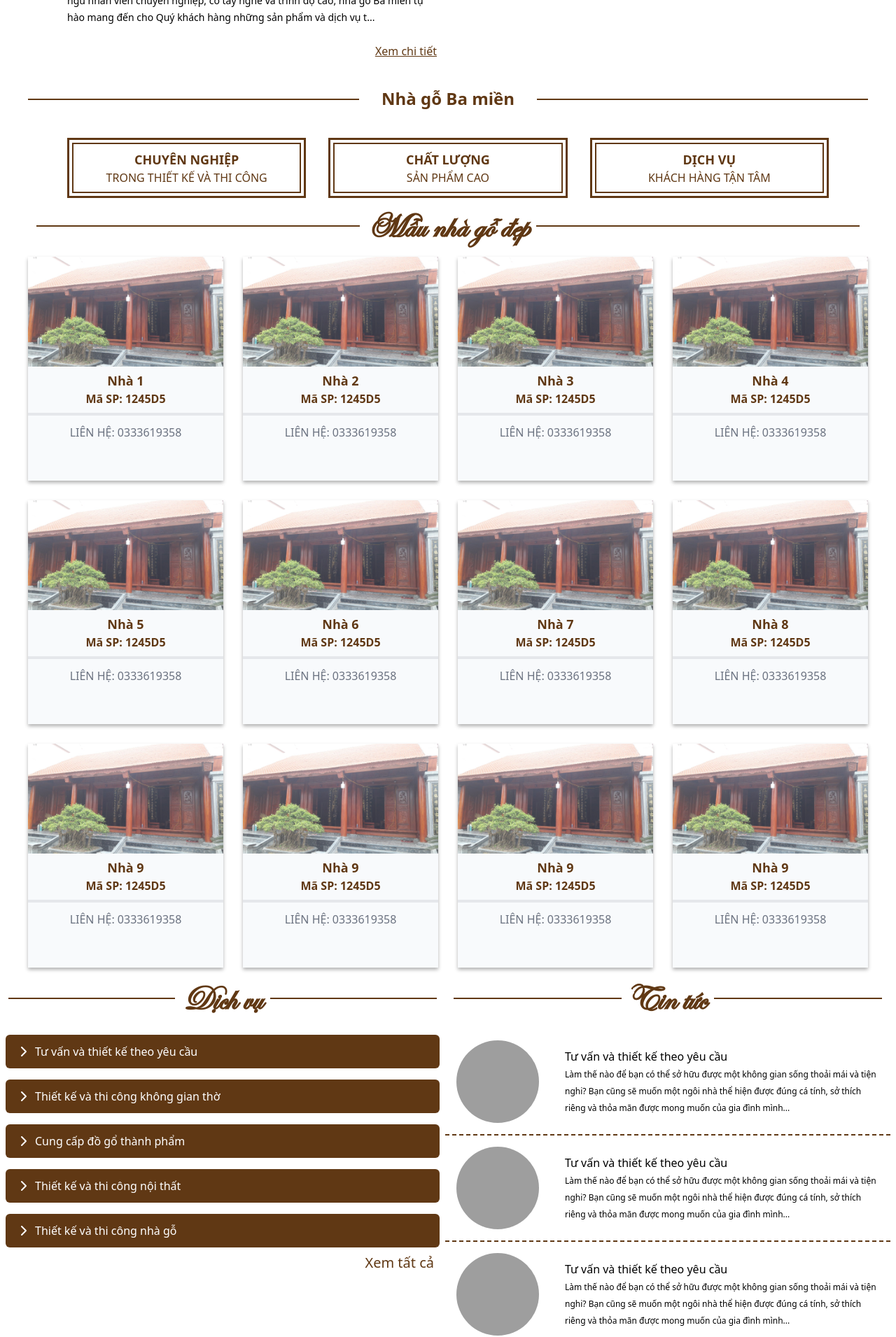
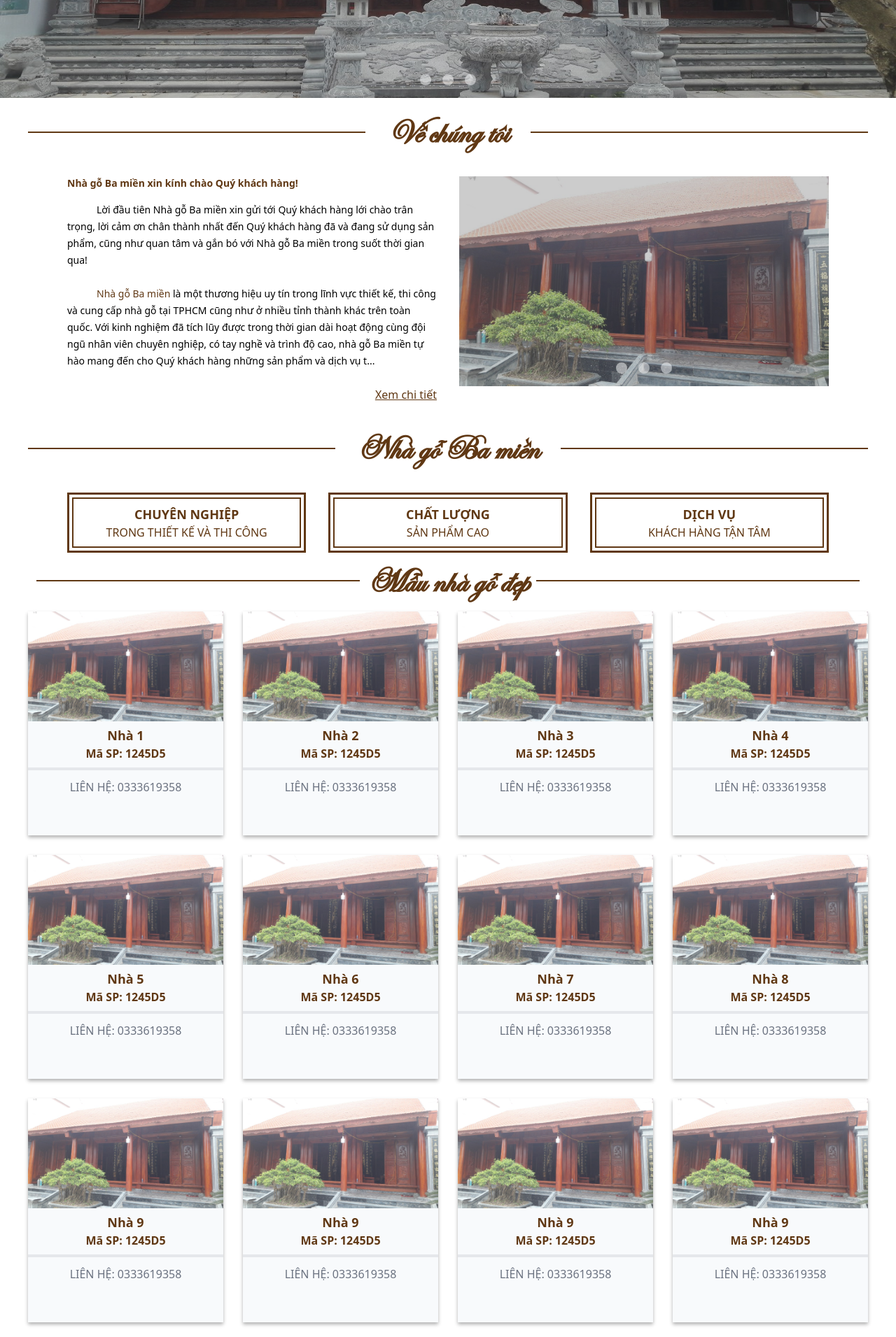
Before and after one commit to liemdang260/nhago3mien, a Next.js app in the folder client/: page / in a window 1280 px wide. Shown: the part 620-2531 px from the top of the page at 70% size. Built offline with nearby package versions, Linux system fonts and the light colour scheme; grey boxes are pictures that could not be loaded.

Commit message:
Fix: banner height

```diff
--- a/client/components/common/gridLayoutMauNha.jsx
+++ b/client/components/common/gridLayoutMauNha.jsx
@@ -3,7 +3,7 @@ import mauHinhAnh from "../../public/nhago.jpg";
 import Title from "components/home/Title";
 
 const GridLayoutMauNha = () => {
-  const Item = ({params}) => {
+  const Item = ({ params }) => {
     return (
       <>
         <div
@@ -18,8 +18,8 @@ const GridLayoutMauNha = () => {
           >
             <ItemHover />
             <div className="absolute w-full flex justify-center">
-              <div class="w-16 overflow-hidden inline-block">
-                <div class=" h-3 w-3 bg-primary-color -rotate-45 transform origin-top-left" />
+              <div className="w-16 overflow-hidden inline-block">
+                <div className=" h-3 w-3 bg-primary-color -rotate-45 transform origin-top-left" />
               </div>
             </div>
           </div>
@@ -66,18 +66,18 @@ const GridLayoutMauNha = () => {
     <div className="container flex flex-col justify-around  hover:first:block">
       <Title title="Mẫu nhà gỗ đẹp" />
       <div className="grid grid-cols-4 gap-7 w-full">
-        <Item params={{title: "Nhà 1", codeProduct: "1245D5"}} />
-        <Item params={{title: "Nhà 2", codeProduct: "1245D5"}} />
-        <Item params={{title: "Nhà 3", codeProduct: "1245D5"}} />
-        <Item params={{title: "Nhà 4", codeProduct: "1245D5"}} />
-        <Item params={{title: "Nhà 5", codeProduct: "1245D5"}} />
-        <Item params={{title: "Nhà 6", codeProduct: "1245D5"}} />
-        <Item params={{title: "Nhà 7", codeProduct: "1245D5"}} />
-        <Item params={{title: "Nhà 8", codeProduct: "1245D5"}} />
-        <Item params={{title: "Nhà 9", codeProduct: "1245D5"}} />
-        <Item params={{title: "Nhà 9", codeProduct: "1245D5"}} />
-        <Item params={{title: "Nhà 9", codeProduct: "1245D5"}} />
-        <Item params={{title: "Nhà 9", codeProduct: "1245D5"}} />
+        <Item params={{ title: "Nhà 1", codeProduct: "1245D5" }} />
+        <Item params={{ title: "Nhà 2", codeProduct: "1245D5" }} />
+        <Item params={{ title: "Nhà 3", codeProduct: "1245D5" }} />
+        <Item params={{ title: "Nhà 4", codeProduct: "1245D5" }} />
+        <Item params={{ title: "Nhà 5", codeProduct: "1245D5" }} />
+        <Item params={{ title: "Nhà 6", codeProduct: "1245D5" }} />
+        <Item params={{ title: "Nhà 7", codeProduct: "1245D5" }} />
+        <Item params={{ title: "Nhà 8", codeProduct: "1245D5" }} />
+        <Item params={{ title: "Nhà 9", codeProduct: "1245D5" }} />
+        <Item params={{ title: "Nhà 9", codeProduct: "1245D5" }} />
+        <Item params={{ title: "Nhà 9", codeProduct: "1245D5" }} />
+        <Item params={{ title: "Nhà 9", codeProduct: "1245D5" }} />
       </div>
     </div>
   );
--- a/client/components/home/About.jsx
+++ b/client/components/home/About.jsx
@@ -11,7 +11,7 @@ function AboutTitle({ title }) {
     return (
         <div className='relative text-center my-6'>
             <div className='absolute bg-primary-color w-full h-[1.5px] top-1/2'></div>
-            <h3 className='bg-white text-primary-color inline-block relative px-8 text-2xl font-semibold'>{title}</h3>
+            <h3 className='bg-white text-primary-color inline-block relative px-8 text-5xl font-bold font-edwardianKT'>{title}</h3>
         </div>
     )
 }
@@ -41,7 +41,7 @@ function About() {
                         <p className='text-right text-primary-color underline'><a href="#" className='hover:font-semibold'>Xem chi tiết</a></p>
                     </div>
                     <div className='basis-1/2 p-4'>
-                        <Banner images={images} height="275px" duration={7000} />
+                        <Banner images={images} size="small" duration={7000} />
                     </div>
                 </div>
             </div>
--- a/client/components/home/Banner.jsx
+++ b/client/components/home/Banner.jsx
@@ -3,7 +3,7 @@ import Image from 'next/image';
 import styles from 'styles/Home.module.css';
 
 
-function Banner({ images, height, isControl = false, duration = 5000 }) {
+function Banner({ images, size, isControl = false, duration = 5000 }) {
     const [selectedImage, setSelectedImage] = useState(0);
     const handleSlide = i => _ => {
         const handleSelectedImage = (currentIndex) => {
@@ -24,13 +24,15 @@ function Banner({ images, height, isControl = false, duration = 5000 }) {
     }, [])
     return (
         <div className='relative'>
+            <div className={`w-full ${size === 'small' ? 'h-[300px]' : 'h-[475px]'}`}>
                 {
                     images && images.map((img, index) => (
-                    <div key={index} className={`w-full h-[${height}] relative ${selectedImage === index ? styles.bannerImageVisible : styles.bannerImageHide}`}>
+                        <div key={index} className={`w-full h-full ${selectedImage === index ? styles.bannerImageVisible : styles.bannerImageHide}`}>
                             <Image key={index} src={img} alt='img' layout='fill' />
                         </div>
                     ))
                 }
+            </div>
             {
                 isControl && <>
                     <span className='absolute text-[2.5rem] top-1/2 -translate-y-1/2 cursor-pointer select-none text-slate-100 px-2'
@@ -44,7 +46,7 @@ function Banner({ images, height, isControl = false, duration = 5000 }) {
             <div className='absolute bottom-3 left-1/2 -translate-x-1/2'>
                 {
                     images && images.map((_, index) => (
-                        <span key={index} className={`w-4 h-4 bg-gray-800 opacity-50 inline-block rounded-full mx-2 ${index === selectedImage ? 'bg-slate-50 opacity-100' : ''}`} onClick={setSelectedImage.bind(null, index)}></span>
+                        <span key={index} className={`w-4 h-4 bg-slate-50 opacity-50 inline-block rounded-full mx-2 ${index === selectedImage ? 'bg-white opacity-100' : ''}`} onClick={setSelectedImage.bind(null, index)}></span>
                     ))
                 }
             </div>
--- a/client/pages/index.js
+++ b/client/pages/index.js
@@ -18,16 +18,19 @@ export default function Home() {
     <div>
       <Head>
         <title>Create Next App</title>
-        <meta name="description" content="Generated by create next app" />
+        <meta
+          name="description"
+          content="Generated by create next app"
+        />
         <link rel="icon" href="/favicon.ico" />
       </Head>
-      <main className={styles.main}>
-        <Banner images={images} height="475px" isControl />
+      <main>
+        <Banner images={images} size="large" isControl />
         <About />
         <div className="mb-5">
           <GridLayoutMauNha />
         </div>
-        <div className="flex justify-start">
+        <div className="flex justify-start container">
           <Services />
           <Posts />
         </div>
@@ -41,7 +44,12 @@ export default function Home() {
         >
           Powered by{" "}
           <span className={styles.logo}>
-            <Image src="/vercel.svg" alt="Vercel Logo" width={72} height={16} />
+            <Image
+              src="/vercel.svg"
+              alt="Vercel Logo"
+              width={72}
+              height={16}
+            />
           </span>
         </a>
       </footer>
--- a/client/styles/Home.module.css
+++ b/client/styles/Home.module.css
@@ -1,8 +1,3 @@
-.bannerContainer {
-  width: 100%;
-  height: 474px;
-  position: relative;
-}
 .bannerImageVisible {
   display: block;
   animation: fadeIn .8s ease-out;
```
Lines whose indentation alone changed are shown as unchanged.
